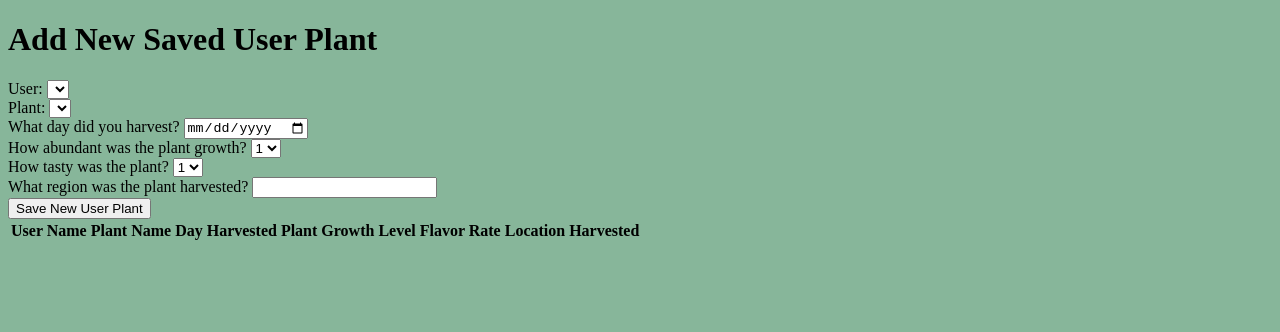
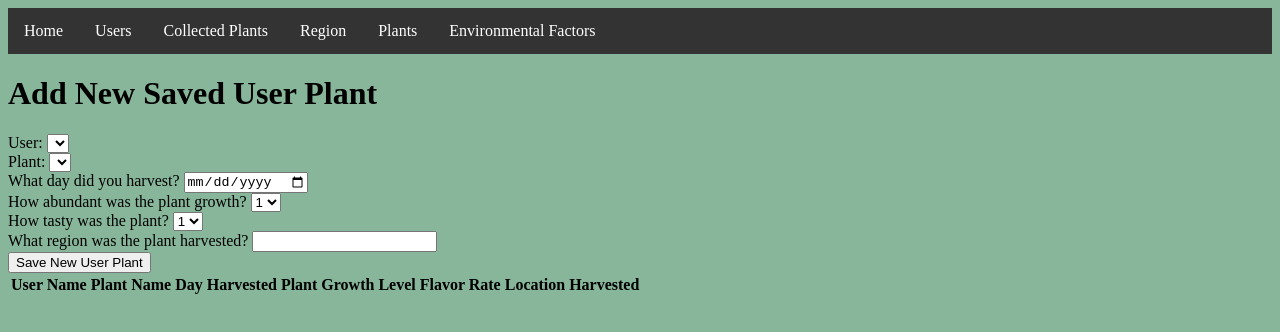
Before and after one commit to burneverything1/cs340_database_project, a plain HTML site: page public/saveduserplants.html in a window 1280 px wide. Drawn offline with Linux system fonts and the light colour scheme; a script that the page names is missing.

Commit message:
navbar completed

```diff
--- /dev/null
+++ b/public/project.css
@@ -0,0 +1,23 @@
+#navbar {
+    list-style-type: none;
+    margin: 0;
+    padding: 0;
+    overflow: hidden;
+    background-color: #333;
+}
+
+.navelement {
+    float: left;
+}
+
+.navelement a {
+    display: block;
+    color: white;
+    text-align: center;
+    padding: 14px 16px;
+    text-decoration: none;
+}
+
+.navelement a:hover {
+    background-color: #111;
+}
--- a/public/saveduserplants.html
+++ b/public/saveduserplants.html
@@ -7,11 +7,22 @@
         <meta charset="UTF-8">
         <meta http-equiv="X-UA-Compatible" content="IE=edge">
         <meta name="viewport" content="width=device-width, initial-scale=1.0">
+        <link rel="stylesheet" href="project.css">
         <title>Add New Region</title>
     </head>
 
     <body>
         <script type="module" src="saveduserplants.js"></script>
+
+        <ul id="navbar">
+            <li class="navelement"><a href="/">Home</a></li>
+            <li class="navelement"><a href="/users.html">Users</a></li>
+            <li class="navelement"><a href="/saveduserplants.html">Collected Plants</a></li>
+            <li class="navelement"><a href="/addnewregion.html">Region</a></li>
+            <li class="navelement"><a href="/plants.html">Plants</a></li>
+            <li class="navelement"><a href="/environs.html">Environmental Factors</a></li>
+        </ul>
+
         <h1>Add New Saved User Plant</h1>
         <form id="newUserPlantForm">
             <div>
```
Also changed, not shown: public/addnewregion.html (+11 -0 lines), public/environs.html (+11 -0 lines), public/index.html (+9 -0 lines), public/plants.html (+10 -0 lines), public/users.html (+11 -0 lines).
